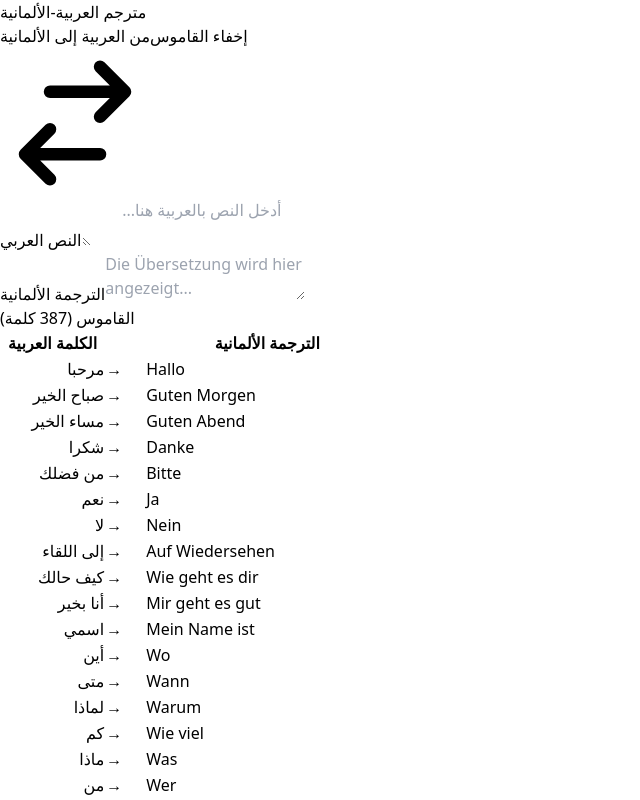
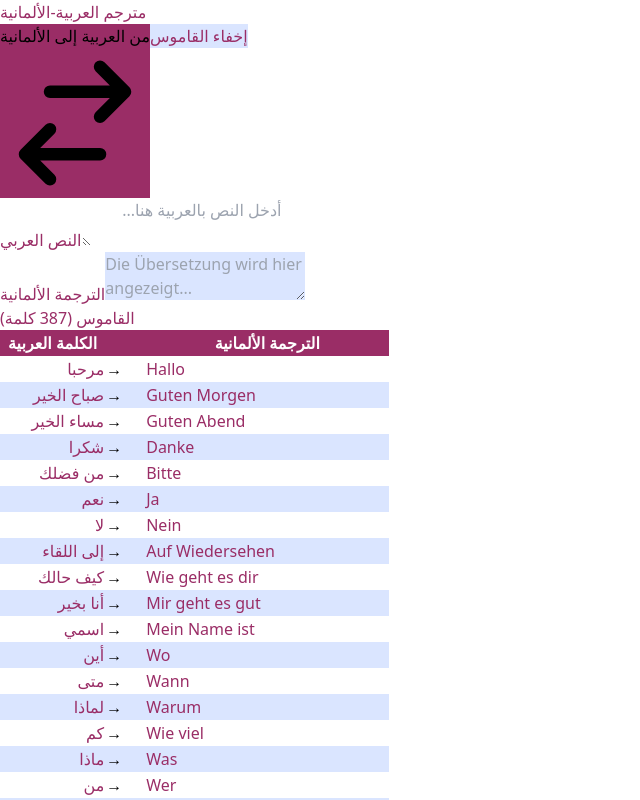
Before and after one commit to zeyad-k/AInsD, a React (Vite) app: page / in a window 1280 px wide. Both pictures are taken after a click on the button "عرض القاموس". Shown: the top 800 px of the page, without its empty margins (0-640 px from the left). Built offline with nearby package versions, Linux system fonts and the light colour scheme.

Commit message:
feat: enhance UI with color variables and improve component styling in TranslatorApp

```diff
--- a/src/TranslatorApp.jsx
+++ b/src/TranslatorApp.jsx
@@ -6,6 +6,16 @@ const germanToArabicData = Object.entries(arabicToGermanData).reduce((acc, [key,
   acc[value] = key;
   return acc;
 }, {});
+
+// تعريف متغيرات الألوان للتطبيق
+const colors = {
+  primary: '#9a2d66',    // أحمر غامق - اللون الرئيسي
+  secondary: '#dae5ff',  // أزرق فاتح - اللون الثانوي
+  highlight: '#ffacc2',  // وردي فاتح - لون الإبراز
+  accent: '#ffeb4d',     // أصفر ليموني - لون التمييز
+  white: '#ffffff',      // أبيض - الخلفية والنصوص المقروءة
+  text: '#333333',       // رمادي غامق - للنصوص العادية
+};
 
 export default function TranslatorApp() {
   const [arabicText, setArabicText] = useState('');
@@ -186,15 +196,16 @@ export default function TranslatorApp() {
   };
 
   return (
-    <div className="flex flex-col items-center p-6 max-w-2xl mx-auto">
-      <h1 className="text-2xl font-bold mb-6">مترجم العربية-الألمانية</h1>
+    <div className="flex flex-col items-center p-6 max-w-2xl mx-auto" style={{ backgroundColor: colors.white }}>
+      <h1 className="text-2xl font-bold mb-6" style={{ color: colors.primary }}>مترجم العربية-الألمانية</h1>
 
       <div className="flex flex-col w-full space-y-4">
         {/* أزرار تبديل اتجاه الترجمة */}
         <div className="flex justify-center mb-2">
           <button
             onClick={toggleDirection}
-            className="bg-blue-500 hover:bg-blue-600 text-white font-medium py-2 px-4 rounded-lg flex items-center"
+            className="text-white font-medium py-2 px-4 rounded-lg flex items-center"
+            style={{ backgroundColor: colors.primary, borderColor: colors.primary }}
           >
             {translationDirection === 'ar-de' ?
               'من العربية إلى الألمانية' :
@@ -207,7 +218,8 @@ export default function TranslatorApp() {
 
           <button
             onClick={() => setShowDictionary(!showDictionary)}
-            className="bg-gray-200 hover:bg-gray-300 text-gray-800 font-medium py-2 px-4 rounded-lg ml-2"
+            className="font-medium py-2 px-4 rounded-lg ml-2"
+            style={{ backgroundColor: colors.secondary, color: colors.primary }}
           >
             {showDictionary ? 'إخفاء القاموس' : 'عرض القاموس'}
           </button>
@@ -217,7 +229,7 @@ export default function TranslatorApp() {
         <div className="grid grid-cols-1 md:grid-cols-2 gap-4">
           {/* مكان إدخال النص المصدر */}
           <div className="flex flex-col">
-            <label className="mb-2 font-medium  text-center" dir="rtl">
+            <label className="mb-2 font-medium text-center" dir="rtl" style={{ color: colors.primary }}>
               {translationDirection === 'ar-de' ? 'النص العربي' : 'النص الألماني'}
             </label>
             <textarea
@@ -227,7 +239,8 @@ export default function TranslatorApp() {
                 handleArabicChange(e.target.value) :
                 handleGermanChange(e.target.value)
               }
-              className="border border-gray-300 rounded-lg p-3 h-40 font-arabic"
+              className="border rounded-lg p-3 h-40 font-arabic"
+              style={{ borderColor: colors.primary, backgroundColor: colors.white }}
               placeholder={translationDirection === 'ar-de' ?
                 'أدخل النص بالعربية هنا...' :
                 'Geben Sie hier deutschen Text ein...'
@@ -237,14 +250,15 @@ export default function TranslatorApp() {
 
           {/* مكان عرض الترجمة - غير قابل للكتابة وبلون مختلف */}
           <div className="flex flex-col">
-            <label className="mb-2 font-medium text-center">
+            <label className="mb-2 font-medium text-center" style={{ color: colors.primary }}>
               {translationDirection === 'ar-de' ? 'الترجمة الألمانية' : 'الترجمة العربية'}
             </label>
             <textarea
               dir={translationDirection === 'ar-de' ? "ltr" : "rtl"}
               value={translationDirection === 'ar-de' ? germanText : arabicText}
               readOnly
-              className="border border-gray-300 rounded-lg p-3 h-40 bg-gray-100"
+              className="border rounded-lg p-3 h-40"
+              style={{ backgroundColor: colors.secondary, borderColor: colors.primary }}
               placeholder={translationDirection === 'ar-de' ?
                 'Die Übersetzung wird hier angezeigt...' :
                 'ستظهر الترجمة هنا...'
@@ -256,13 +270,14 @@ export default function TranslatorApp() {
         {/* الاقتراحات */}
         {suggestions.length > 0 && (
           <div className="mt-2">
-            <p className="text-sm text-gray-600 mb-1">اقتراحات:</p>
+            <p className="text-sm mb-1" style={{ color: colors.primary }}>اقتراحات:</p>
             <div className="flex flex-wrap gap-2">
               {suggestions.map((suggestion, index) => (
                 <button
                   key={index}
                   onClick={() => selectSuggestion(suggestion)}
-                  className="bg-gray-100 hover:bg-gray-200 text-gray-800 px-3 py-1 rounded-md text-sm"
+                  className="px-3 py-1 rounded-md text-sm"
+                  style={{ backgroundColor: colors.highlight, color: colors.primary }}
                 >
                   {suggestion}
                 </button>
@@ -273,12 +288,12 @@ export default function TranslatorApp() {
 
         {/* عرض القاموس - تم تحسين شكل الجدول */}
         {showDictionary && (
-          <div className="mt-4 border rounded-lg p-4 bg-gray-50">
-            <h3 className="font-medium mb-2">القاموس ({Object.keys(arabicToGermanData).length} كلمة)</h3>
+          <div className="mt-4 border rounded-lg p-4" style={{ borderColor: colors.primary, backgroundColor: colors.white }}>
+            <h3 className="font-medium mb-2" style={{ color: colors.primary }}>القاموس ({Object.keys(arabicToGermanData).length} كلمة)</h3>
             <div className="max-h-60 overflow-y-auto">
               <table className="w-full border-collapse">
                 <thead>
-                  <tr className="bg-blue-500 text-white">
+                  <tr style={{ backgroundColor: colors.primary, color: colors.white }}>
                     <th className="py-2 px-3 text-right">الكلمة العربية</th>
                     <th className="py-2 px-3 text-center" style={{ width: '40px' }}></th>
                     <th className="py-2 px-3 text-left">الترجمة الألمانية</th>
@@ -288,7 +303,10 @@ export default function TranslatorApp() {
                   {Object.entries(arabicToGermanData).map(([ar, de], index) => (
                     <tr
                       key={index}
-                      className={`${index % 2 === 0 ? "bg-white" : "bg-gray-100"} hover:bg-blue-50 cursor-pointer`}
+                      className="hover:cursor-pointer"
+                      style={{
+                        backgroundColor: index % 2 === 0 ? colors.white : colors.secondary,
+                      }}
                       onClick={() => {
                         if (translationDirection === 'ar-de') {
                           setArabicText(ar);
@@ -299,9 +317,9 @@ export default function TranslatorApp() {
                         }
                       }}
                     >
-                      <td dir="rtl" className="py-2 px-3 text-right font-medium text-blue-700">{ar}</td>
+                      <td dir="rtl" className="py-2 px-3 text-right font-medium" style={{ color: colors.primary }}>{ar}</td>
                       <td className="py-2 px-3 text-center">→</td>
-                      <td className="py-2 px-3 text-left font-medium text-green-700">{de}</td>
+                      <td className="py-2 px-3 text-left font-medium" style={{ color: colors.primary }}>{de}</td>
                     </tr>
                   ))}
                 </tbody>
@@ -312,26 +330,27 @@ export default function TranslatorApp() {
 
         {/* سجل الترجمات */}
         {history.length > 0 && (
-          <div className="mt-4 border rounded-lg p-4">
-            <h3 className="font-medium mb-2">سجل الترجمات الأخيرة</h3>
+          <div className="mt-4 border rounded-lg p-4" style={{ borderColor: colors.primary, backgroundColor: colors.white }}>
+            <h3 className="font-medium mb-2" style={{ color: colors.primary }}>سجل الترجمات الأخيرة</h3>
             <div className="space-y-2">
               {history.map((item, index) => (
                 <div
                   key={index}
-                  className="flex justify-between items-center bg-gray-100 p-2 rounded-md hover:bg-gray-200 cursor-pointer"
+                  className="flex justify-between items-center p-2 rounded-md cursor-pointer"
+                  style={{ backgroundColor: colors.accent }}
                   onClick={() => selectHistoryItem(item)}
                 >
                   <div className="flex flex-col">
                     <div className="flex space-x-2">
-                      <span dir={item.direction.startsWith('ar') ? 'rtl' : 'ltr'}>
+                      <span dir={item.direction.startsWith('ar') ? 'rtl' : 'ltr'} style={{ color: colors.primary }}>
                         {item.source}
                       </span>
                       <span>→</span>
-                      <span dir={item.direction.startsWith('de') ? 'rtl' : 'ltr'}>
+                      <span dir={item.direction.startsWith('de') ? 'rtl' : 'ltr'} style={{ color: colors.primary }}>
                         {item.target}
                       </span>
                     </div>
-                    <span className="text-xs text-gray-500">{item.timestamp}</span>
+                    <span className="text-xs" style={{ color: colors.primary }}>{item.timestamp}</span>
                   </div>
                 </div>
               ))}
@@ -340,14 +359,13 @@ export default function TranslatorApp() {
         )}
       </div>
 
-      <div className="mt-8 p-4 border rounded-lg bg-gray-50 w-full">
-        <h2 className="text-lg font-medium mb-2">ملاحظات:</h2>
-        <ul className="list-disc pl-6 space-y-1 text-sm text-gray-700">
+      <div className="mt-8 p-4 border rounded-lg w-full" style={{ backgroundColor: colors.secondary, borderColor: colors.primary }}>
+        <h2 className="text-lg font-medium mb-2" style={{ color: colors.primary }}>ملاحظات:</h2>
+        <ul className="list-disc pl-6 space-y-1 text-sm" style={{ color: colors.primary }}>
           <li>هذا التطبيق يعتمد على قاموس محدود من الكلمات</li>
           <li>يمكنك إضافة المزيد من الكلمات عن طريق تعديل ملفات JSON</li>
           <li>تتم الترجمة محلياً دون الحاجة إلى اتصال بالإنترنت</li>
         </ul>
       </div>
     </div>
-  );
-}
+  );}
```
